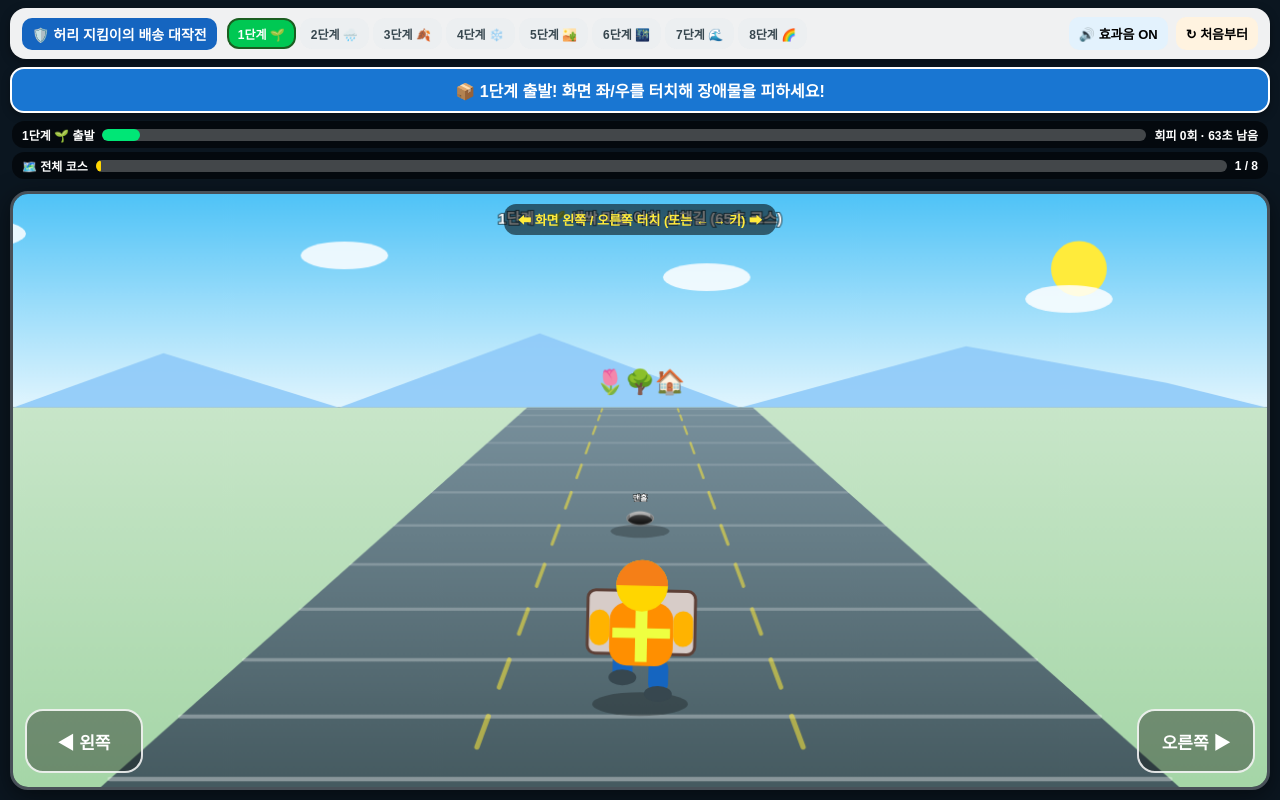
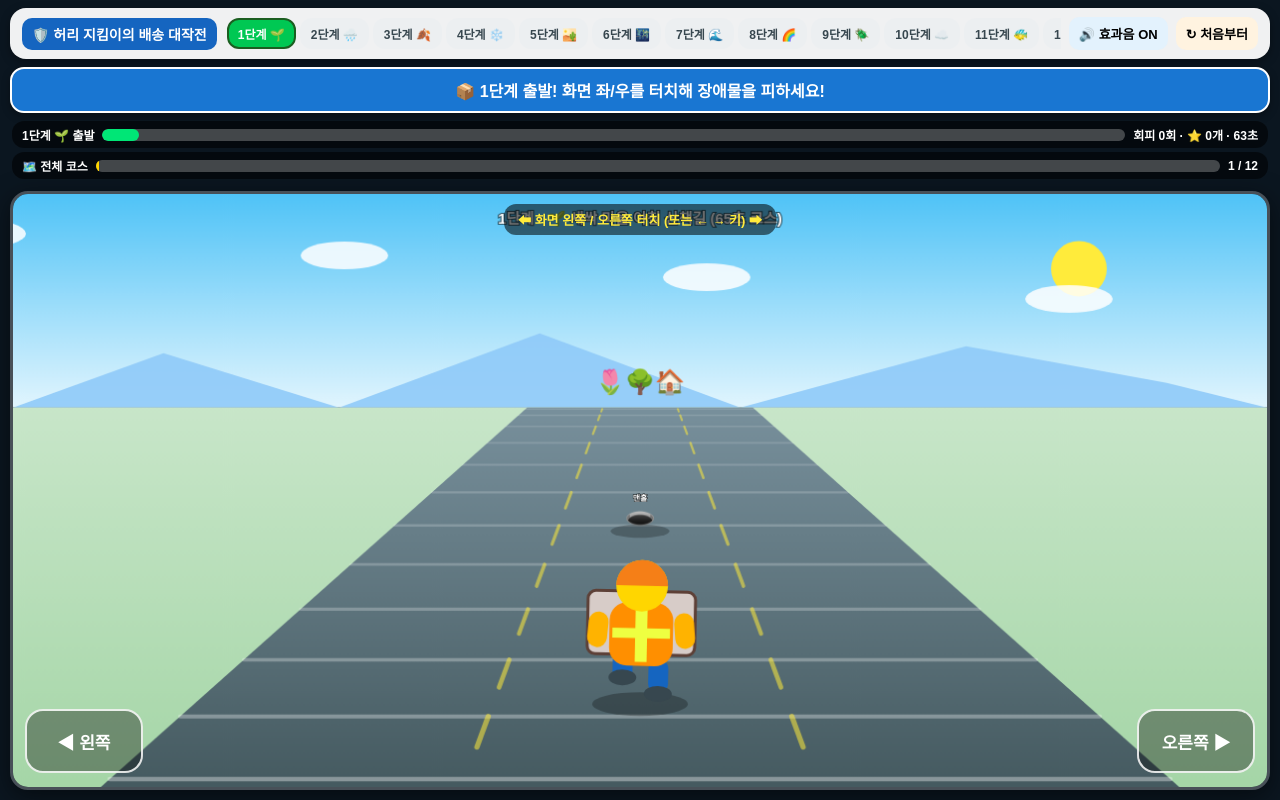
Before and after one commit to soccess/safe-mover, a plain HTML site: page safe_mover_8_stages.html in a window 1280 px wide. Drawn offline with Linux system fonts and the light colour scheme; animation ran at ten frames a second.

Commit message:
Expand safe mover game to 12 stages

```diff
--- a/safe_mover_8_stages.html
+++ b/safe_mover_8_stages.html
@@ -3,7 +3,7 @@
 <head>
 <meta charset="UTF-8">
 <meta name="viewport" content="width=device-width, initial-scale=1.0, maximum-scale=1.0, user-scalable=no">
-<title>허리 지킴이의 배송 대작전 - 8단계 롱코스</title>
+<title>허리 지킴이의 배송 대작전 - 12단계 모험 코스</title>
 <style>
   * { margin:0; padding:0; box-sizing:border-box; -webkit-tap-highlight-color:transparent; }
   html,body { width:100%; height:100%; overflow:hidden; background:#0b1620; font-family:'Malgun Gothic','Apple SD Gothic Neo',sans-serif; }
@@ -63,7 +63,7 @@
   <div id="banner">📦 1단계 출발! 화면 좌/우를 터치해 장애물을 피하세요!</div>
   <div id="progs">
     <div id="stageProgWrap"><span id="stageLabel">1단계 📦 출발</span><div class="barOuter"><div class="barInner" id="stageBar"></div></div><span id="stageStat">회피 0회</span></div>
-    <div id="totalProgWrap"><span>🗺️ 전체 코스</span><div class="barOuter"><div class="barInner" id="totalBar"></div></div><span id="totalLabel">1 / 8</span></div>
+    <div id="totalProgWrap"><span>🗺️ 전체 코스</span><div class="barOuter"><div class="barInner" id="totalBar"></div></div><span id="totalLabel">1 / 12</span></div>
   </div>
   <div id="cvWrap">
     <canvas id="cv"></canvas>
@@ -77,10 +77,10 @@
 <script>
 "use strict";
 /* ============================================================
-   허리 지킴이의 배송 대작전 — 8단계 롱코스 단일 HTML
-   - 달리기(운반) 8스테이지만
-   - 각 스테이지 65~78초 (전부 1분 초과 롱코스)
-   - 스테이지별 기믹: 빗길·낙엽·빙판·강풍·야간협로·파도·축제
+   허리 지킴이의 배송 대작전 — 12단계 모험 코스 단일 HTML
+   - 달리기(운반) 12스테이지
+   - 장애물에 부딪혀도 게임오버 없이 계속 플레이
+   - 스테이지별 기믹: 빗길·낙엽·빙판·강풍·야간협로·파도·축제·숲·구름다리·바닷속·우주
    ============================================================ */
 const STAGES = [
   { name:"새싹 마을 아침 산책길", icon:"🌱", dur:65, speed:1.0, spawn:1.6,
@@ -124,21 +124,45 @@ const STAGES = [
     obs:[["🦀","옆걸음게"],["🍉","수박껍질"],["🕳️","모래구덩이"],["⛱️","파라솔"]],
     msg:"파도가 밀려와요! 게들은 옆으로 걸어다녀요!",
     mid:["파도 주의보! 물이 차오르면 길이 미끄러워요!","게들이 좌우로 성큼성큼! 움직임을 읽으세요!","해변 끝! 축제 불빛이 보여요!"] },
-  { name:"무지개 축제 피날레 마라톤", icon:"🌈", dur:78, speed:1.55, spawn:1.12,
+  { name:"무지개 축제 퍼레이드", icon:"🌈", dur:78, speed:1.55, spawn:1.12,
     sky:["#CE93D8","#FFF9C4"], ground:["#C8E6C9","#BBDEFB"], road:["#7E57C2","#4527A0"],
     deco:"🎈🎉🌈", confettiBg:true, sway:0.4, double:0.35,
     obs:[["🎈","풍선"],["🎁","선물상자"],["🎆","폭죽"],["🍌","바나나"]],
-    msg:"마지막 마라톤! 모든 장애물이 총출동! 끝까지!",
-    mid:["축제 전반전 돌파! 페이스를 유지해요!","후반전! 선물상자 러시! 눈 크게 뜨고!","결승선 10초 전! 마지막 힘을 다해!"] },
+    msg:"신나는 축제 퍼레이드! 풍선과 선물 사이를 달려요!",
+    mid:["축제 퍼레이드 절반을 지났어요!","선물상자 러시! 눈 크게 뜨고 살펴요!","다음은 반딧불 숲길! 조금만 더!"] },
+  { name:"반짝반짝 반딧불 숲길", icon:"🪲", dur:62, speed:1.34, spawn:1.36,
+    sky:["#1B5E20","#A5D6A7"], ground:["#81C784","#33691E"], road:["#607D55","#26382A"],
+    deco:"🌲🪲🍄", fireflies:true, sway:0.25,
+    obs:[["🍄","버섯 무리"],["🪵","나뭇가지"],["🦔","고슴도치"],["🪨","숲속 바위"]],
+    msg:"반딧불 숲길이에요! 반짝이는 별도 찾아보세요!",
+    mid:["반딧불이 길을 밝혀줘요!","고슴도치가 지나가요! 천천히 살펴요!","숲 출구까지 얼마 안 남았어요!"] },
+  { name:"구름 위 무지개 다리", icon:"☁️", dur:62, speed:1.4, spawn:1.3,
+    sky:["#64B5F6","#E3F2FD"], ground:["#B3E5FC","#81D4FA"], road:["#90A4AE","#546E7A"],
+    deco:"☁️🌈🕊️", clouds:true, narrow:0.9, double:0.18,
+    obs:[["☁️","솜구름"],["🪁","연"],["⭐","별 조각"],["🪽","깃털 소용돌이"]],
+    msg:"구름 다리를 건너요! 살랑이는 바람에 주의하세요!",
+    mid:["구름이 폭신폭신해요! 길을 잘 살펴요!","연이 바람을 타고 날아와요!","무지개 끝이 보여요! 조금만 더!"] },
+  { name:"산호빛 바닷속 터널", icon:"🐠", dur:64, speed:1.46, spawn:1.24,
+    sky:["#006064","#4DD0E1"], ground:["#80DEEA","#00838F"], road:["#546E7A","#263238"],
+    deco:"🐠🪸🫧", bubbles:true, wave:true, sway:0.3,
+    obs:[["🐙","문어 다리"],["🪸","산호초"],["🐡","복어"],["🫧","큰 기포"]],
+    msg:"바닷속 터널이에요! 물고기 사이로 안전하게 지나가요!",
+    mid:["물고기 떼가 지나가요!","산호초를 피해 길 가운데를 살펴요!","수면 빛이 보여요! 바닷속 탈출 직전!"] },
+  { name:"달빛 우주 배송 피날레", icon:"🚀", dur:66, speed:1.58, spawn:1.12,
+    sky:["#101044","#512DA8"], ground:["#263238","#111827"], road:["#455A64","#101820"],
+    deco:"🌙🪐🚀", night:true, stars:true, narrow:0.88, double:0.32,
+    obs:[["🪐","작은 행성"],["☄️","혜성"],["🛰️","인공위성"],["🌑","달 운석"]],
+    msg:"마지막 우주 코스! 별을 모으며 결승까지 달려요!",
+    mid:["우주 정거장을 지났어요!","혜성이 지나가요! 좌우를 살펴요!","지구가 보여요! 최종 배송 완료까지 힘내요!"] },
 ];
 
 // ---------- 상태 ----------
 let stageIdx = 0, stageTime = 0, roadScroll = 0, lane = 0, lanePos = 0;
 let obstacles = [], spawnT = 1.0, stepT = 0, stepN = 0, stumble = 0;
-let dodged = 0, hit = 0, totalDodged = 0, totalHit = 0, finished = false;
+let dodged = 0, hit = 0, totalDodged = 0, totalHit = 0, stars = 0, totalStars = 0, finished = false;
 let floats = [], confetti = [], parts = [];
 let soundOn = true, animT = 0, lastTs = 0;
-let windT = 0, midIdx = 0;
+let windT = 0, midIdx = 0, laneFlash = 0, stageTransition = null;
 const cv = document.getElementById('cv'), ctx = cv.getContext('2d');
 const banner = document.getElementById('banner');
 const floatMsg = document.getElementById('floatMsg');
@@ -183,8 +207,9 @@ function showFloat(t,color){ floatMsg.textContent=t; floatMsg.style.color=color|
 function setBanner(t,warn){ banner.textContent='🗣️ "'+t+'"'; banner.classList.toggle('warn',!!warn); }
 
 // ---------- 씬 제어 ----------
-function startStage(i,announce){ stageIdx=i; stageTime=0; obstacles=[]; lane=0; lanePos=0;
-  spawnT=1.0; stumble=0; floats=[]; finished=false; windT=4; midIdx=0;
+function startStage(i,announce){ clearTimeout(stageTransition); stageTransition=null;
+  stageIdx=i; stageTime=0; obstacles=[]; lane=0; lanePos=0;
+  spawnT=1.0; stumble=0; floats=[]; finished=false; windT=4; midIdx=0; dodged=0; hit=0; stars=0;
   document.getElementById('overlay').style.display='none';
   buildChips();
   const s=STAGES[i];
@@ -193,18 +218,18 @@ function startStage(i,announce){ stageIdx=i; stageTime=0; obstacles=[]; lane=0;
   updateLabels();
 }
 function jump(i){ sfx.tap(); totalDodged+=0; startStage(i); }
-function restart(){ sfx.tap(); dodged=0;hit=0;totalDodged=0;totalHit=0;confetti=[]; startStage(0); }
+function restart(){ sfx.tap(); dodged=0;hit=0;totalDodged=0;totalHit=0;stars=0;totalStars=0;confetti=[]; startStage(0); }
 document.getElementById('btnRestart').onclick=restart;
 document.getElementById('btnSound').onclick=(e)=>{ soundOn=!soundOn;
   e.target.textContent=soundOn?'🔊 효과음 ON':'🔇 효과음 OFF'; if(soundOn)sfx.tap(); if(!soundOn)try{speechSynthesis.cancel();}catch(_){} };
 function updateLabels(){
-  document.getElementById('totalLabel').textContent=(stageIdx+1)+' / 8';
+  document.getElementById('totalLabel').textContent=(stageIdx+1)+' / '+STAGES.length;
   document.getElementById('stageLabel').textContent=(stageIdx+1)+'단계 '+STAGES[stageIdx].icon+' 출발';
 }
 
 // ---------- 입력 ----------
-function goLeft(){ if(finished)return; if(lane>-1){lane--; sfx.lane();} }
-function goRight(){ if(finished)return; if(lane<1){lane++; sfx.lane();} }
+function goLeft(){ if(finished)return; if(lane>-1){lane--; laneFlash=.24; sfx.lane();} }
+function goRight(){ if(finished)return; if(lane<1){lane++; laneFlash=.24; sfx.lane();} }
 document.getElementById('padL').addEventListener('pointerdown',e=>{e.preventDefault();goLeft();});
 document.getElementById('padR').addEventListener('pointerdown',e=>{e.preventDefault();goRight();});
 cv.addEventListener('pointerdown',e=>{ const r=cv.getBoundingClientRect();
@@ -232,9 +257,10 @@ function update(dt){
     return;
   }
   const S=STAGES[stageIdx];
+  laneFlash=Math.max(0,laneFlash-dt);
   const sf = stumble>0? .48 : 1;
   if(stumble>0){ stumble-=dt; if(stumble<=0){ setBanner('전방 주시! 좌/우 터치로 피해요!',false);} }
-  stageTime+=dt*sf; roadScroll=(roadScroll+dt*2.4*sf)%1;
+  stageTime+=dt*sf; roadScroll=(roadScroll+dt*2.4*sf*S.speed)%1;
   // 빙판은 미끄럽게(반응 느리게), 그 외는 민첩하게
   const lerpK = S.slippery ? 5.5 : 10;
   lanePos+=(lane-lanePos)*Math.min(1,dt*lerpK);
@@ -264,41 +290,43 @@ function update(dt){
     if(S.sway){ o.ph+=dt*(1.2+S.speed*.5); o.off=Math.sin(o.ph)*(S.sway||.35); }
     const oLane=o.lane+(o.off||0);
     if(!o.hit&&!o.passed&&o.z>=.80&&o.z<=.91){
-      if(Math.abs(lanePos-oLane)<.52){ o.hit=true; hit++; totalHit++; stumble=1.25;
-        sfx.hit(); setBanner('조심조심! 앞을 잘 살펴요!',true); speak('조심조심! 앞을 잘 살펴요!');
-        showFloat('💫 뒤뚱! 조심조심!','#FF5252'); } }
-    if(!o.hit&&!o.passed&&o.z>.92){ o.passed=true; dodged++; totalDodged++;
-      sfx.pass(); showFloat('✨ 안전 회피 성공!','#00E676'); }
+       if(Math.abs(lanePos-oLane)<.52){ o.hit=true;
+         if(o.bonus){ stars++; totalStars++; sfx.pass(); spawnParts(W*.5,H*.72,18,['#FFD600','#FFF59D','#FFFFFF']);
+           showFloat('🌟 별 획득! +1','#FFD600'); }
+         else { hit++; totalHit++; stumble=1.25;
+           sfx.hit(); setBanner('조심조심! 앞을 잘 살펴요!',true); speak('조심조심! 앞을 잘 살펴요!');
+           showFloat('💫 뒤뚱! 괜찮아요, 계속 가요!','#FF5252'); } } }
+    if(!o.hit&&!o.passed&&o.z>.92){ o.passed=true;
+      if(!o.bonus){ dodged++; totalDodged++; sfx.pass(); showFloat('✨ 안전 회피 성공!','#00E676'); } }
     if(o.z>1.22)obstacles.splice(i,1);
   }
   // 파티클
   updateParticles(dt,S);
   // 스테이지 클리어?
-  if(stageTime>=S.dur){
-    if(stageIdx>=7){ enterResult(); }
+  if(stageTime>=S.dur&&!stageTransition){
+    if(stageIdx>=STAGES.length-1){ enterResult(); }
     else { sfx.clear(); speak('참 잘했어요! 다음 코스로 갑니다!');
       showFloat('🎉 '+(stageIdx+1)+'단계 클리어!','#FFD600');
-      setTimeout(()=>{ if(!finished) startStage(stageIdx+1); },1400);
-      stageTime=-100; // 전환 대기(중복 방지)
+      stageTransition=setTimeout(()=>{ if(!finished) startStage(stageIdx+1); },1400);
     }
   }
   // 진행바
   const p=Math.min(1,Math.max(0,stageTime/S.dur));
   document.getElementById('stageBar').style.width=(p*100)+'%';
   let done=stageIdx+p;
-  document.getElementById('totalBar').style.width=(done/8*100)+'%';
+  document.getElementById('totalBar').style.width=(done/STAGES.length*100)+'%';
   const left=Math.max(0,Math.ceil(S.dur-stageTime));
-  document.getElementById('stageStat').textContent='회피 '+dodged+'회 · '+left+'초 남음';
+  document.getElementById('stageStat').textContent='회피 '+dodged+'회 · ⭐ '+stars+'개 · '+left+'초';
 }
 function spawnObstacle(S){
   const lanes=[-1,0,1]; let ch;
   if(obstacles.length%2===0) ch=lane; else ch=lanes[Math.floor(Math.random()*3)];
-  const t=Math.floor(Math.random()*S.obs.length);
-  const mk=(ln)=>({type:Math.floor(Math.random()*S.obs.length),lane:ln,z:.02,hit:false,passed:false,
+  const mk=(ln,bonus=false)=>({type:Math.floor(Math.random()*S.obs.length),lane:ln,z:.02,hit:false,passed:false,bonus,
     ph:Math.random()*6.28, off:0});
-  obstacles.push(mk(ch));
+  // 반짝별은 장애물 대신 등장하며, 놓쳐도 패널티는 없습니다.
+  obstacles.push(mk(ch,Math.random()<.16));
   // 야간/축제 스테이지는 2개 동시 출현(다른 레인)으로 난이도+다양성 업
-  if(S.double&&Math.random()<S.double){
+  if(!obstacles[obstacles.length-1].bonus&&S.double&&Math.random()<S.double){
     const rest=lanes.filter(l=>l!==ch);
     obstacles.push(mk(rest[Math.floor(Math.random()*rest.length)]));
   }
@@ -327,9 +355,10 @@ function enterResult(){
     '<div style="font-size:52px">🏆</div>'+
     '<div style="background:#D32F2F;color:#fff;display:inline-block;border-radius:8px;padding:3px 10px;font-weight:900;font-size:13px">💮 허리 지킴이 마스터 스탬프 획득!</div>'+
     '<h1>안전 배송 대작전 성공!</h1>'+
-    '<div style="font-weight:800;color:#0D47A1;margin:6px 0">8개 테마 코스 완주! 들 때도 무릎 먼저!</div>'+
+    '<div style="font-weight:800;color:#0D47A1;margin:6px 0">'+STAGES.length+'개 테마 코스 완주! 들 때도 무릎 먼저!</div>'+
     rows+
     '<div class="row"><span>✨ 총 안전 회피</span><span>'+totalDodged+'회</span></div>'+
+    '<div class="row"><span>🌟 모은 반짝별</span><span>'+totalStars+'개</span></div>'+
     '<div class="row"><span>💫 부딪힘</span><span>'+totalHit+'회</span></div>'+
     '<button id="bigBtn">↻ 처음부터 다시 놀기</button>';
   document.getElementById('overlay').style.display='flex';
@@ -344,7 +373,7 @@ function txt(s,x,y,size,color,stroke){ ctx.font='900 '+size+'px "Malgun Gothic",
   ctx.fillStyle=color; ctx.fillText(s,x,y); }
 function render(){
   ctx.clearRect(0,0,W,H);
-  if(finished){ drawStageBG(STAGES[7]); drawRoad(STAGES[7]); drawPlayer(STAGES[7]); drawConfetti(); drawParts(); return; }
+  if(finished){ const S=STAGES[STAGES.length-1]; drawStageBG(S); drawRoad(S); drawPlayer(S); drawConfetti(); drawParts(); return; }
   const S=STAGES[stageIdx];
   drawStageBG(S); drawRoad(S); drawObstacles(S); drawPlayer(S); drawParts(); drawConfetti();
   if(S.fog){ ctx.fillStyle='rgba(176,190,197,'+S.fog+')'; ctx.fillRect(0,0,W,H); }
@@ -354,11 +383,18 @@ function drawStageBG(S){
   let g=ctx.createLinearGradient(0,0,0,hy); g.addColorStop(0,S.sky[0]); g.addColorStop(1,S.sky[1]);
   ctx.fillStyle=g; ctx.fillRect(0,0,W,hy);
   // 해/달/구름
-  if(S.night){ ctx.fillStyle='#FFF9C4'; ctx.beginPath(); ctx.arc(W*.85,hy*.3,26,0,7); ctx.fill();
-    // 네온 간판 점멸
-    ctx.fillStyle='rgba(255,255,255,.9)';
-    for(let i=0;i<12;i++){ const x=(i*197+animT*8)%W, y=20+(i*53)%(hy-40); ctx.fillRect(x,y,3,3); }
-    txt('🏙️ ✨야간 개장✨ 🏙️', W*.5, hy*.55, 15, '#FFEB3B', 'rgba(0,0,0,.6)');
+  if(S.night){ ctx.fillStyle=S.stars?'#D1C4E9':'#FFF9C4'; ctx.beginPath(); ctx.arc(W*.85,hy*.3,S.stars?20:26,0,7); ctx.fill();
+     // 네온 간판 점멸
+     ctx.fillStyle='rgba(255,255,255,.9)';
+     for(let i=0;i<(S.stars?34:12);i++){ const x=(i*197+animT*(S.stars?2:8))%W, y=12+(i*53)%(hy-24);
+       const twinkle=.45+.55*Math.abs(Math.sin(animT*2+i)); ctx.globalAlpha=twinkle; ctx.fillRect(x,y,S.stars?2:3,S.stars?2:3); }
+     ctx.globalAlpha=1;
+     if(S.stars){
+       const pulse=1+Math.sin(animT*2)*.08;
+       ctx.fillStyle='rgba(126,87,194,.35)'; ctx.beginPath(); ctx.arc(W*.2,hy*.56,38*pulse,0,7); ctx.fill();
+       txt('🪐',W*.2,hy*.56,40*pulse,'#fff','rgba(0,0,0,.3)');
+       txt('🚀 우주 배송 중 🚀',W*.53,hy*.56,15,'#E1BEE7','rgba(0,0,0,.6)');
+     } else txt('🏙️ ✨야간 개장✨ 🏙️', W*.5, hy*.55, 15, '#FFEB3B', 'rgba(0,0,0,.6)');
   }
   else { ctx.fillStyle=S.sand?'#FFB300':'#FFEB3B'; ctx.beginPath(); ctx.arc(W*.85,hy*.35,28,0,7); ctx.fill();
     ctx.fillStyle='rgba(255,255,255,.85)';
@@ -381,7 +417,22 @@ function drawStageBG(S){
   // 지상
   g=ctx.createLinearGradient(0,hy,0,H); g.addColorStop(0,S.ground[0]); g.addColorStop(1,S.ground[1]);
   ctx.fillStyle=g; ctx.fillRect(0,hy,W,H-hy);
-  // 해변 파도
+  // 반딧불이와 구름, 물속 기포가 각 테마에서 천천히 움직입니다.
+  if(S.fireflies){ for(let i=0;i<16;i++){ const x=(i*83+Math.sin(animT*1.5+i)*24+W)%W;
+    const y=hy+30+(i*47)%(H-hy-45), glow=.3+.7*Math.abs(Math.sin(animT*3+i));
+    ctx.globalAlpha=glow; ctx.fillStyle=i%2?'#FFF59D':'#B2FF59'; ctx.shadowColor=ctx.fillStyle; ctx.shadowBlur=12;
+    ctx.beginPath(); ctx.arc(x,y,2.5,0,7); ctx.fill(); }
+    ctx.globalAlpha=1; ctx.shadowBlur=0;
+  }
+  if(S.clouds){ for(let i=0;i<5;i++){ const x=((i*W/4+animT*(12+i*3))%(W+120))-60;
+    const y=hy+18+(i%3)*23; ctx.fillStyle='rgba(255,255,255,.38)';
+    ctx.beginPath(); ctx.ellipse(x,y,38,11,0,0,7); ctx.ellipse(x-18,y+2,20,9,0,0,7); ctx.ellipse(x+17,y+1,23,10,0,0,7); ctx.fill(); }
+  }
+  if(S.bubbles){ for(let i=0;i<18;i++){ const x=(i*71+Math.sin(animT+i)*18)%W;
+    const y=hy+((H-hy+30-(animT*(24+i%4*7)+i*47)%(H-hy+30)));
+    ctx.strokeStyle='rgba(224,247,250,.65)'; ctx.lineWidth=2; ctx.beginPath(); ctx.arc(x,y,3+i%4,0,7); ctx.stroke(); }
+  }
+  // 해변/바닷속 파도
   if(S.wave){ ctx.fillStyle='rgba(2,136,209,.55)';
     for(let i=0;i<3;i++){ const wy=hy+18+i*20+Math.sin(animT*2+i)*6;
       ctx.beginPath(); ctx.ellipse(W*.5,wy,W*.6,10,0,0,7); ctx.fill(); }
@@ -412,9 +463,9 @@ function drawRoad(S){
     const pz=Math.pow(gz,1.8), gy=hy+(H*.82-hy)*pz, hw=topW+(botW-topW)*pz;
     const lx=cx-hw*.85, rx=cx+hw*.85, ah=140*(.25+.85*pz);
     ctx.fillStyle='#FFB300'; ctx.fillRect(lx-9,gy-ah,18,ah); ctx.fillRect(rx-9,gy-ah,18,ah);
-    ctx.fillStyle=stageIdx===7?'#6A1B9A':'#2E7D32';
+    ctx.fillStyle=stageIdx===STAGES.length-1?'#6A1B9A':'#2E7D32';
     rr(lx-10,gy-ah-30*(.25+.85*pz),rx-lx+20,36*(.25+.85*pz),8); ctx.fill();
-    txt(stageIdx===7?'🏁 최종 도착지!':'🏁 '+(stageIdx+1)+'단계 도착!',cx,gy-ah-12,Math.max(10,18*(.25+.85*pz)),'#fff'); }
+    txt(stageIdx===STAGES.length-1?'🏁 최종 도착지!':'🏁 '+(stageIdx+1)+'단계 도착!',cx,gy-ah-12,Math.max(10,18*(.25+.85*pz)),'#fff'); }
 }
 function drawObstacles(S){
   const hy=H*.36, cx=W*.5, nw=(S.narrow||1), topW=W*.09*nw, botW=W*.43*nw;
@@ -426,7 +477,9 @@ function drawObstacles(S){
     const x=cx+oLane*(hw*.62), sc=Math.min(1.35,Math.max(.15,.18+.92*pz));
     ctx.save(); ctx.translate(x,y); ctx.scale(sc,sc);
     if(o.hit)ctx.rotate(Math.sin(animT*30)*.4);
-    const [em,label]=S.obs[o.type%S.obs.length];
+    const [em,label]=o.bonus?['🌟','반짝별']:S.obs[o.type%S.obs.length];
+    if(o.bonus){ const pulse=1+Math.sin(animT*8+o.ph)*.14;
+      ctx.fillStyle='rgba(255,214,0,.22)'; ctx.beginPath(); ctx.arc(0,-24,36*pulse,0,7); ctx.fill(); }
     ctx.fillStyle='rgba(0,0,0,.25)'; ctx.beginPath(); ctx.ellipse(0,6,52,12,0,0,7); ctx.fill();
     txt(em,0,-22,44,'#fff');
     txt(label,0,-52,14,'#fff','rgba(0,0,0,.8)');
@@ -438,13 +491,19 @@ function drawPlayer(S){
   const hy=H*.36, cx=W*.5, nw=(S.narrow||1), topW=W*.09*nw, botW=W*.43*nw;
   const hw=topW+(botW-topW)*.86, x=cx+lanePos*(hw*.62), y=H*.84;
   ctx.save(); ctx.translate(x,y);
-  const bounce=Math.sin(animT*14), tilt=stumble>0?Math.sin(animT*28)*.32:bounce*.08;
+  const bounce=Math.sin(animT*14*S.speed), tilt=stumble>0?Math.sin(animT*28)*.32:bounce*.08;
+  if(laneFlash>0){ ctx.globalAlpha=laneFlash/.24*.45; ctx.strokeStyle='#B3E5FC'; ctx.lineWidth=5;
+    for(let i=0;i<3;i++){ const x=-62+i*62; ctx.beginPath(); ctx.moveTo(x,-42); ctx.lineTo(x-16,-42); ctx.stroke(); }
+    ctx.globalAlpha=1;
+  }
   ctx.fillStyle='rgba(0,0,0,.28)'; ctx.beginPath(); ctx.ellipse(0,12,48,12,0,0,7); ctx.fill();
   ctx.translate(0,Math.abs(bounce)*-10); ctx.rotate(tilt);
   // 상자
+  ctx.save(); ctx.translate(0,Math.sin(animT*14*S.speed)*2.5);
   ctx.fillStyle='#D7CCC8'; rr(-54,-100,108,64,8); ctx.fill();
   ctx.strokeStyle='#5D4037'; ctx.lineWidth=3; rr(-54,-100,108,64,8); ctx.stroke();
   txt('📦',0,-68,30,'#fff');
+  ctx.restore();
   // 다리
   ctx.fillStyle='#1565C0';
   rr(-28,-32+(bounce>0?-6:2),20,32,8); ctx.fill(); rr(8,-32+(bounce<0?-6:2),20,32,8); ctx.fill();
@@ -455,7 +514,9 @@ function drawPlayer(S){
   ctx.fillStyle='#FF8F00'; rr(-32,-88,64,64,18); ctx.fill();
   ctx.fillStyle='#EEFF41'; ctx.fillRect(-29,-62,58,10); ctx.fillRect(-6,-84,12,56);
   // 팔
-  ctx.fillStyle='#FFB300'; rr(-52,-80,20,36,10); ctx.fill(); rr(32,-80,20,36,10); ctx.fill();
+  ctx.fillStyle='#FFB300';
+  ctx.save(); ctx.translate(-42,-78); ctx.rotate(bounce*.35); rr(-10,0,20,36,10); ctx.fill(); ctx.restore();
+  ctx.save(); ctx.translate(42,-78); ctx.rotate(-bounce*.35); rr(-10,0,20,36,10); ctx.fill(); ctx.restore();
   // 머리+헬멧
   ctx.fillStyle='#FFD600'; ctx.beginPath(); ctx.arc(0,-105,26,0,7); ctx.fill();
   ctx.fillStyle='#F57F17'; ctx.beginPath(); ctx.arc(0,-105,26,Math.PI,0); ctx.fill();
```
Also changed, not shown: index.html (+2 -2 lines).
